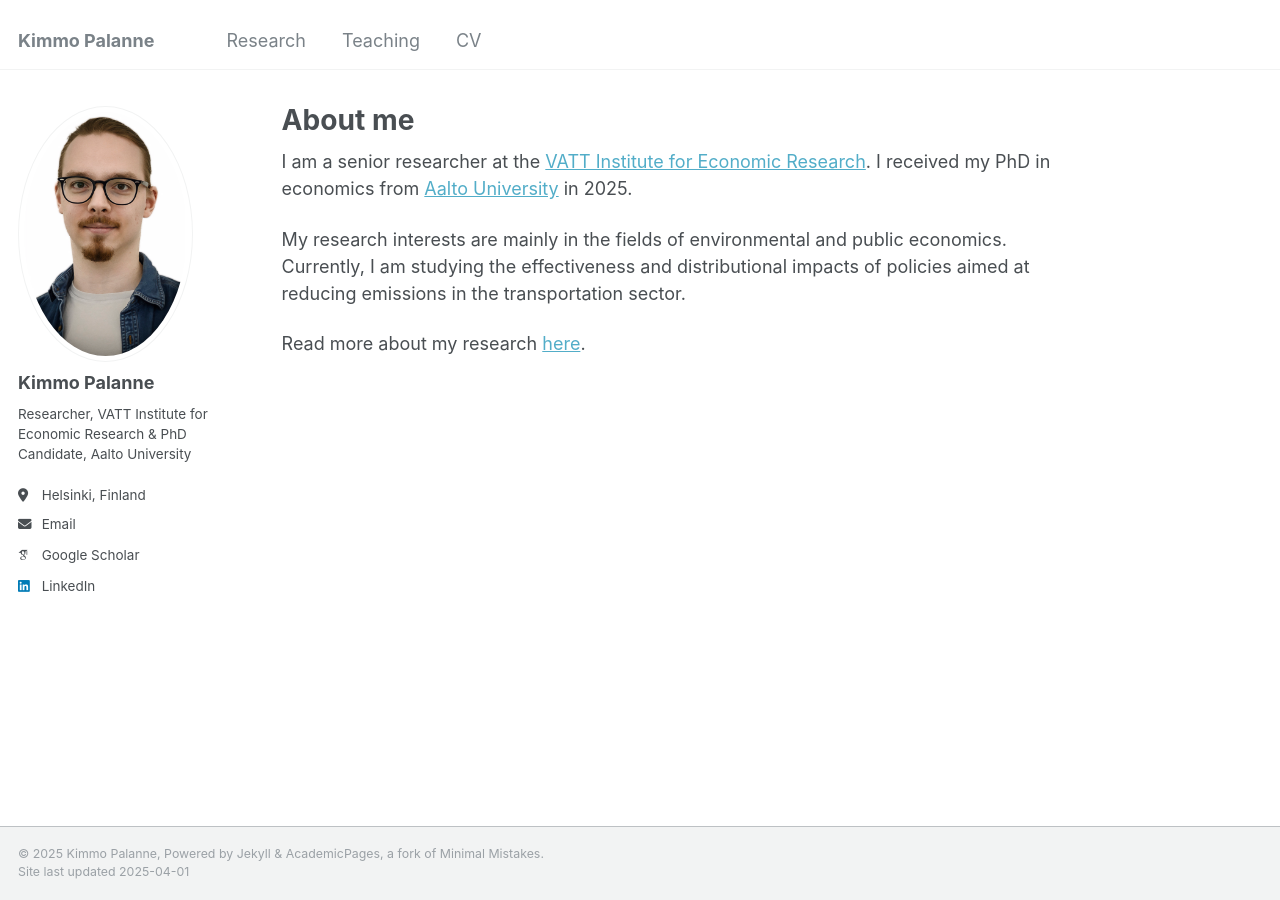
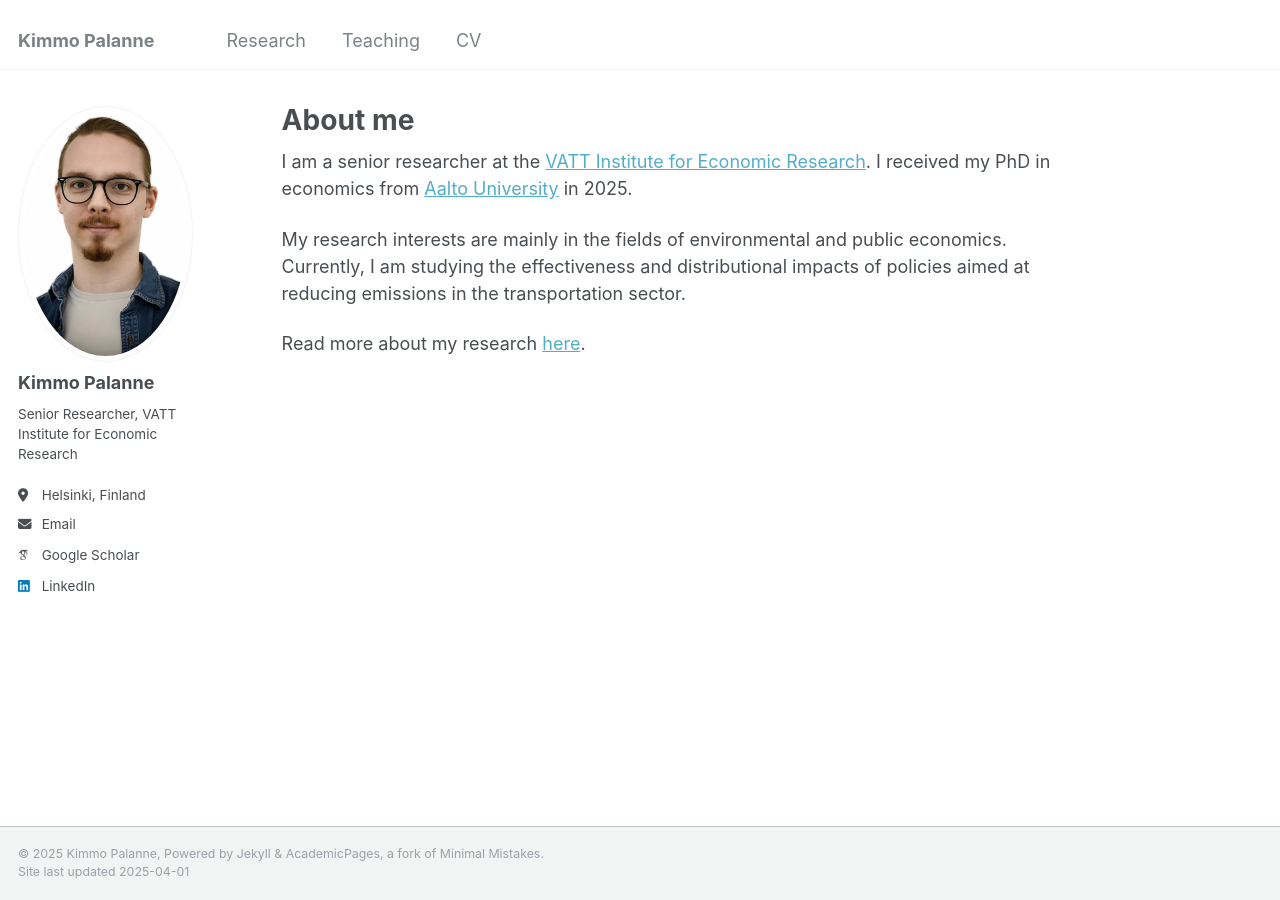
Before and after one commit to kimmopalanne/kimmopalanne.github.io, a Jekyll site: the page built from _pages/about.md, in a window 1280 px wide. Built offline with Jekyll 4.4.1, drawn with Linux system fonts in a browser that asks for light colours; some web fonts are replaced.

Commit message:
Update _config.yml

```diff
--- a/_config.yml
+++ b/_config.yml
@@ -24,11 +24,11 @@ author:
   avatar           : "KimmoPalanne2023.jpg"
   name             : "Kimmo Palanne"
   pronouns         :
-  bio              : "Researcher, VATT Institute for Economic Research & PhD Candidate, Aalto University"
+  bio              : "Senior Researcher, VATT Institute for Economic Research"
   location         : "Helsinki, Finland"
   employer         :
   uri              :
-  email            : "kimmo.palanne@aalto.fi"
+  email            : "kimmo.palanne@vatt.fi"
 
   # Academic websites
   arxiv            : # URL
```
